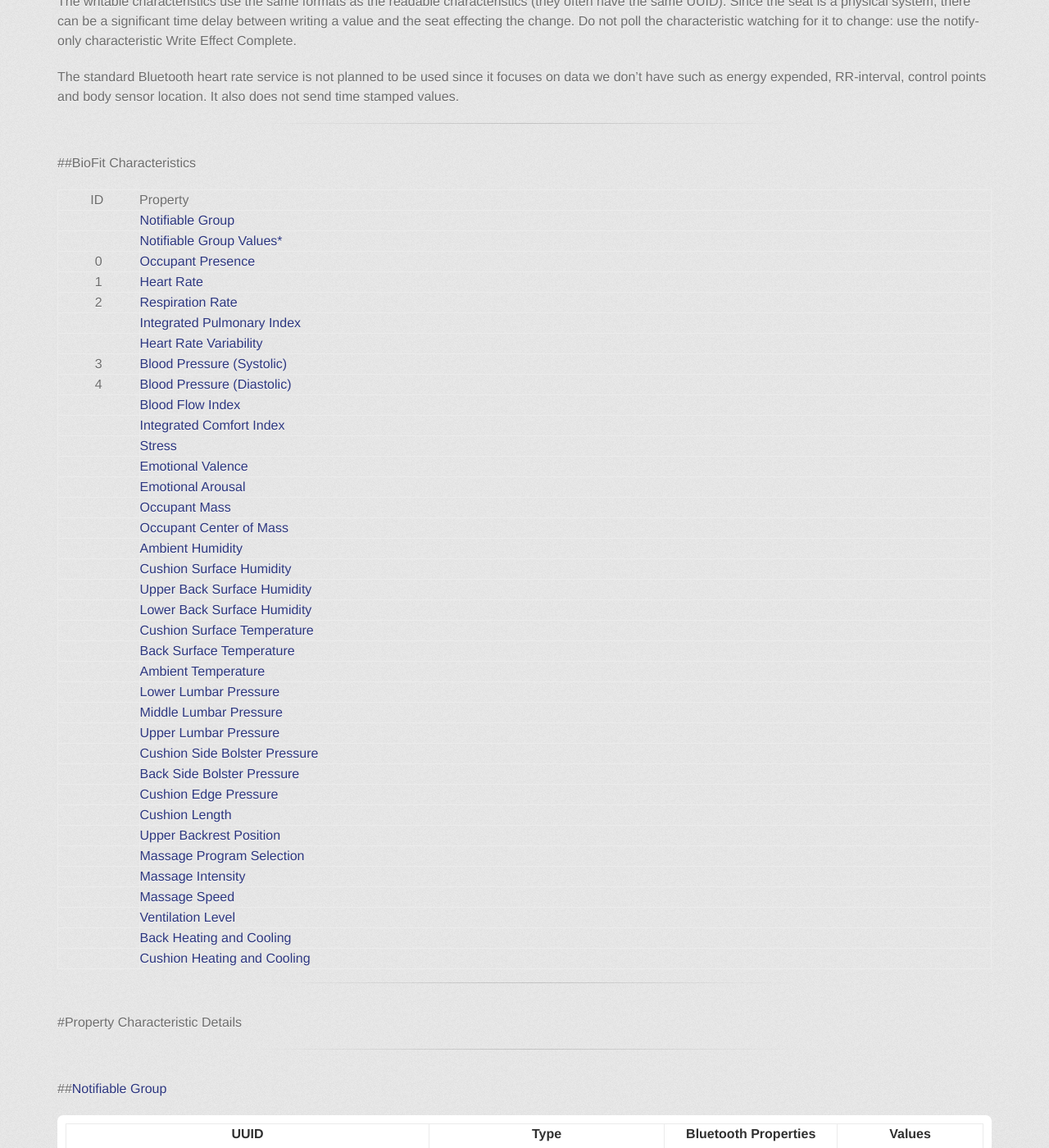
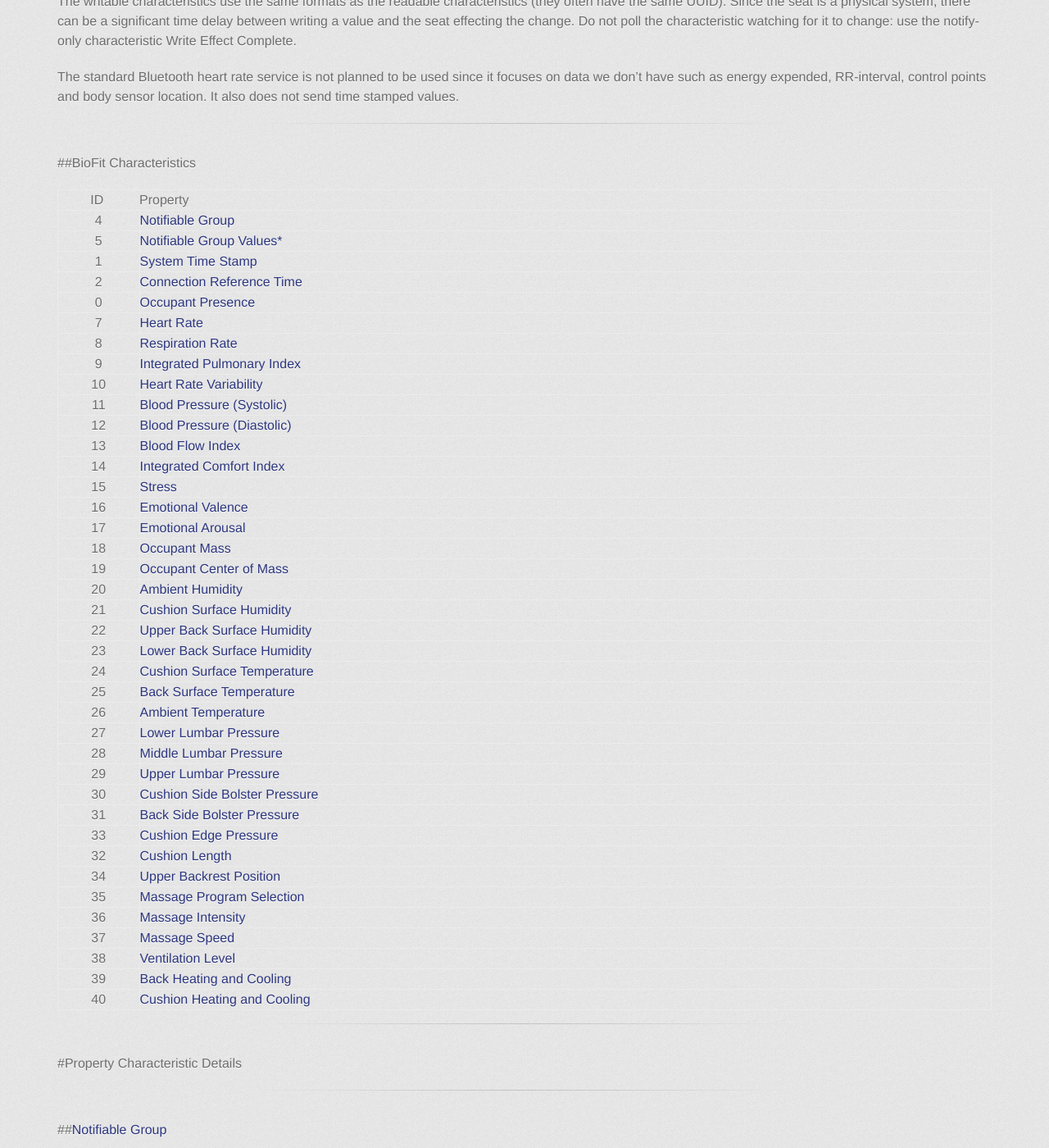
Before and after one commit to FaureciaDev/faureciadev.github.io, a Jekyll site: the page built from documentation.html, in a window 1280 px wide and 1400 px high, scrolled down 526 px. Shown: the whole window at 82% size. Built offline with Jekyll 4.4.1, drawn with Linux system fonts in a browser that asks for light colours; some web fonts are replaced; Markdown is read by kramdown in place of the engine named in the settings; some of the changed text lies outside the part shown.

Commit message:
add ids to documentation

```diff
--- a/_includes/documentation.md
+++ b/_includes/documentation.md
@@ -41,43 +41,45 @@
 
 | ID&nbsp; |  Property  |
 | :--:  | :---------------------- |
-|   | <a href="#notifiableGroup" name="notifiableGroupTable">Notifiable Group</a> |
-|   | <a href="#notifiableGroupValues" name="notifiableGroupValuesTable">Notifiable Group Values*</a>
-| 0 | <a href="#occupantPresence" name="occupantPresenceTable">Occupant Presence</a>
-| 1 | <a href="#heartRate" name="heartRateTable">Heart Rate</a>
-| 2 | <a href="#respirationRate" name="respirationRateTable">Respiration Rate</a>
-|   | <a href="#integratedPulmonaryIndex" name="integratedPulmonaryIndexTable">Integrated Pulmonary Index</a>
-|   | <a href="#heartRateVariability" name="heartRateVariabilityTable">Heart Rate Variability</a>
-| 3 | <a href="#bloodPressureSystolic" name="bloodPressureSystolicTable">Blood Pressure (Systolic)</a>
-| 4 | <a href="#bloodPressureDiastolic" name="bloodPressureDiastolicTable">Blood Pressure (Diastolic)</a>
-|   | <a href="#bloodFlowIndex" name="bloodFlowIndexTable">Blood Flow Index</a>
-|   | <a href="#integratedComfortIndex" name="integratedComfortIndexTable">Integrated Comfort Index</a>
-|   | <a href="#stress" name="stressTable">Stress</a>
-|   | <a href="#emotionalValence" name="emotionalValenceTable">Emotional Valence</a>
-|   | <a href="#emotionalArousal" name="emotionalArousalTable">Emotional Arousal</a>
-|   | <a href="#occupantMass" name="occupantMassTable">Occupant Mass</a>
-|   | <a href="#occupantCenterOfMass" name="occupantCenterOfMassTable">Occupant Center of Mass</a>
-|   | <a href="#ambientHumidity" name="ambientHumidityTable">Ambient Humidity</a>
-|   | <a href="#cushionSurfaceHumidity" name="cushionSurfaceHumidityTable">Cushion Surface Humidity</a>
-|   | <a href="#upperBackSurfaceHumidity" name="upperBackSurfaceHumidityTable">Upper Back Surface Humidity</a>
-|   | <a href="#lowerBackSurfaceHumidity" name="lowerBackSurfaceHumidityTable">Lower Back Surface Humidity</a>
-|   | <a href="#cushionSurfaceTemperature" name="cushionSurfaceTemperatureTable">Cushion Surface Temperature</a>
-|   | <a href="#backSurfaceTemperature" name="backSurfaceTemperatureTable">Back Surface Temperature</a>
-|   | <a href="#ambientTemperature" name="ambientTemperatureTable">Ambient Temperature</a>
-|   | <a href="#lowerLumbarPressure" name="lowerLumbarPressureTable">Lower Lumbar Pressure</a>
-|   | <a href="#middleLumbarPressure" name="middleLumbarPressureTable">Middle Lumbar Pressure</a>
-|   | <a href="#upperLumbarPressure" name="upperLumbarPressureTable">Upper Lumbar Pressure</a>
-|   | <a href="#cushionSideBolsterPressure" name="cushionSideBolsterPressureTable">Cushion Side Bolster Pressure</a>
-|   | <a href="#backSideBolsterPressure" name="backSideBolsterPressureTable">Back Side Bolster Pressure</a>
-|   | <a href="#cushionEdgePressure" name="cushionEdgePressureTable">Cushion Edge Pressure</a>
-|   | <a href="#cushionLength" name="cushionLengthTable">Cushion Length</a>
-|   | <a href="#upperBackrestPosition" name="upperBackrestPositionTable">Upper Backrest Position</a>
-|   | <a href="#massageProgramSelection" name="massageProgramSelectionTable">Massage Program Selection</a>
-|   | <a href="#massageIntensity" name="massageIntensityTable">Massage Intensity</a>
-|   | <a href="#massageSpeed" name="massageSpeedTable">Massage Speed</a>
-|   | <a href="#ventilationLevel" name="ventilationLevelTable">Ventilation Level</a>
-|   | <a href="#backHeatingAndCooling" name="backHeatingAndCoolingTable">Back Heating and Cooling</a>
-|   | <a href="#cushionHeatingAndCooling" name="cushionHeatingAndCoolingTable">Cushion Heating and Cooling</a>
+| 4  | <a href="#notifiableGroup" name="notifiableGroupTable">Notifiable Group</a> |
+| 5  | <a href="#notifiableGroupValues" name="notifiableGroupValuesTable">Notifiable Group Values*</a>
+| 1  | <a href="#systemTimeStamp" name="systemTimeStampTable">System Time Stamp</a>
+| 2  | <a href="#connectionReferenceTime" name="connectionReferenceTimeTable">Connection Reference Time</a>
+| 0  | <a href="#occupantPresence" name="occupantPresenceTable">Occupant Presence</a>
+| 7  | <a href="#heartRate" name="heartRateTable">Heart Rate</a>
+| 8  | <a href="#respirationRate" name="respirationRateTable">Respiration Rate</a>
+| 9  | <a href="#integratedPulmonaryIndex" name="integratedPulmonaryIndexTable">Integrated Pulmonary Index</a>
+| 10 | <a href="#heartRateVariability" name="heartRateVariabilityTable">Heart Rate Variability</a>
+| 11 | <a href="#bloodPressureSystolic" name="bloodPressureSystolicTable">Blood Pressure (Systolic)</a>
+| 12 | <a href="#bloodPressureDiastolic" name="bloodPressureDiastolicTable">Blood Pressure (Diastolic)</a>
+| 13 | <a href="#bloodFlowIndex" name="bloodFlowIndexTable">Blood Flow Index</a>
+| 14 | <a href="#integratedComfortIndex" name="integratedComfortIndexTable">Integrated Comfort Index</a>
+| 15 | <a href="#stress" name="stressTable">Stress</a>
+| 16 | <a href="#emotionalValence" name="emotionalValenceTable">Emotional Valence</a>
+| 17 | <a href="#emotionalArousal" name="emotionalArousalTable">Emotional Arousal</a>
+| 18 | <a href="#occupantMass" name="occupantMassTable">Occupant Mass</a>
+| 19 | <a href="#occupantCenterOfMass" name="occupantCenterOfMassTable">Occupant Center of Mass</a>
+| 20 | <a href="#ambientHumidity" name="ambientHumidityTable">Ambient Humidity</a>
+| 21 | <a href="#cushionSurfaceHumidity" name="cushionSurfaceHumidityTable">Cushion Surface Humidity</a>
+| 22 | <a href="#upperBackSurfaceHumidity" name="upperBackSurfaceHumidityTable">Upper Back Surface Humidity</a>
+| 23 | <a href="#lowerBackSurfaceHumidity" name="lowerBackSurfaceHumidityTable">Lower Back Surface Humidity</a>
+| 24 | <a href="#cushionSurfaceTemperature" name="cushionSurfaceTemperatureTable">Cushion Surface Temperature</a>
+| 25 | <a href="#backSurfaceTemperature" name="backSurfaceTemperatureTable">Back Surface Temperature</a>
+| 26 | <a href="#ambientTemperature" name="ambientTemperatureTable">Ambient Temperature</a>
+| 27 | <a href="#lowerLumbarPressure" name="lowerLumbarPressureTable">Lower Lumbar Pressure</a>
+| 28 | <a href="#middleLumbarPressure" name="middleLumbarPressureTable">Middle Lumbar Pressure</a>
+| 29 | <a href="#upperLumbarPressure" name="upperLumbarPressureTable">Upper Lumbar Pressure</a>
+| 30 | <a href="#cushionSideBolsterPressure" name="cushionSideBolsterPressureTable">Cushion Side Bolster Pressure</a>
+| 31 | <a href="#backSideBolsterPressure" name="backSideBolsterPressureTable">Back Side Bolster Pressure</a>
+| 33 | <a href="#cushionEdgePressure" name="cushionEdgePressureTable">Cushion Edge Pressure</a>
+| 32 | <a href="#cushionLength" name="cushionLengthTable">Cushion Length</a>
+| 34 | <a href="#upperBackrestPosition" name="upperBackrestPositionTable">Upper Backrest Position</a>
+| 35 | <a href="#massageProgramSelection" name="massageProgramSelectionTable">Massage Program Selection</a>
+| 36 | <a href="#massageIntensity" name="massageIntensityTable">Massage Intensity</a>
+| 37 | <a href="#massageSpeed" name="massageSpeedTable">Massage Speed</a>
+| 38 | <a href="#ventilationLevel" name="ventilationLevelTable">Ventilation Level</a>
+| 39 | <a href="#backHeatingAndCooling" name="backHeatingAndCoolingTable">Back Heating and Cooling</a>
+| 40 | <a href="#cushionHeatingAndCooling" name="cushionHeatingAndCoolingTable">Cushion Heating and Cooling</a>
 
 <hr />
 
```
Also changed, not shown: other parts of _includes/documentation.md (+2 -2 lines), 1 other file.
